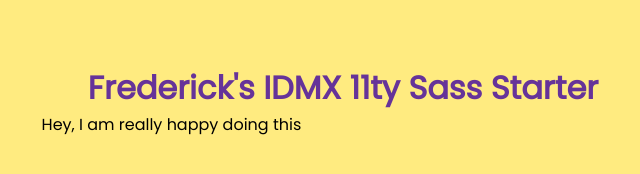
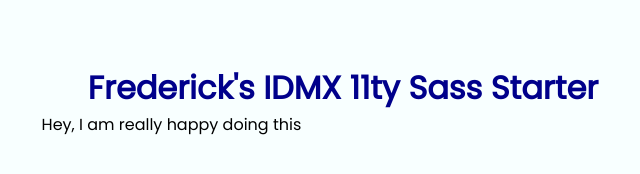
Before and after one commit to RVCC-IDMX/poem-site-FrederickLamptey, an Eleventy site: page src/index.html in a window 1280 px wide. Shown: the whole page, without its empty margins (297-937 px from the left). Built offline with nearby package versions, Linux system fonts and the light colour scheme; Eleventy itself is replaced by a stand-in of ours; files that its build step writes are made by us from their sources.

Commit message:
edit the variables in sass abstract

```diff
--- a/src/sass/abstracts/_variables.scss
+++ b/src/sass/abstracts/_variables.scss
@@ -1,16 +1,15 @@
 /* variables */
 
-@use "./functions" as func;
+@use './functions' as func;
 
-$bg-color: gold;
+$bg-color: #f0ffff;
 $bg-very-light: func.tint($bg-color, 50%);
 $bg-light: func.tint($bg-color, 25%);
 $bg-medium: $bg-color;
 $bg-dark: func.shade($bg-color, 25%);
 $bg-very-dark: func.shade($bg-color, 50%);
 
-
-$primary-color: rebeccapurple;
+$primary-color: #00008b;
 $primary-very-light: func.tint($primary-color, 50%);
 $primary-light: func.tint($primary-color, 25%);
 $primary-medium: $primary-color;
```
